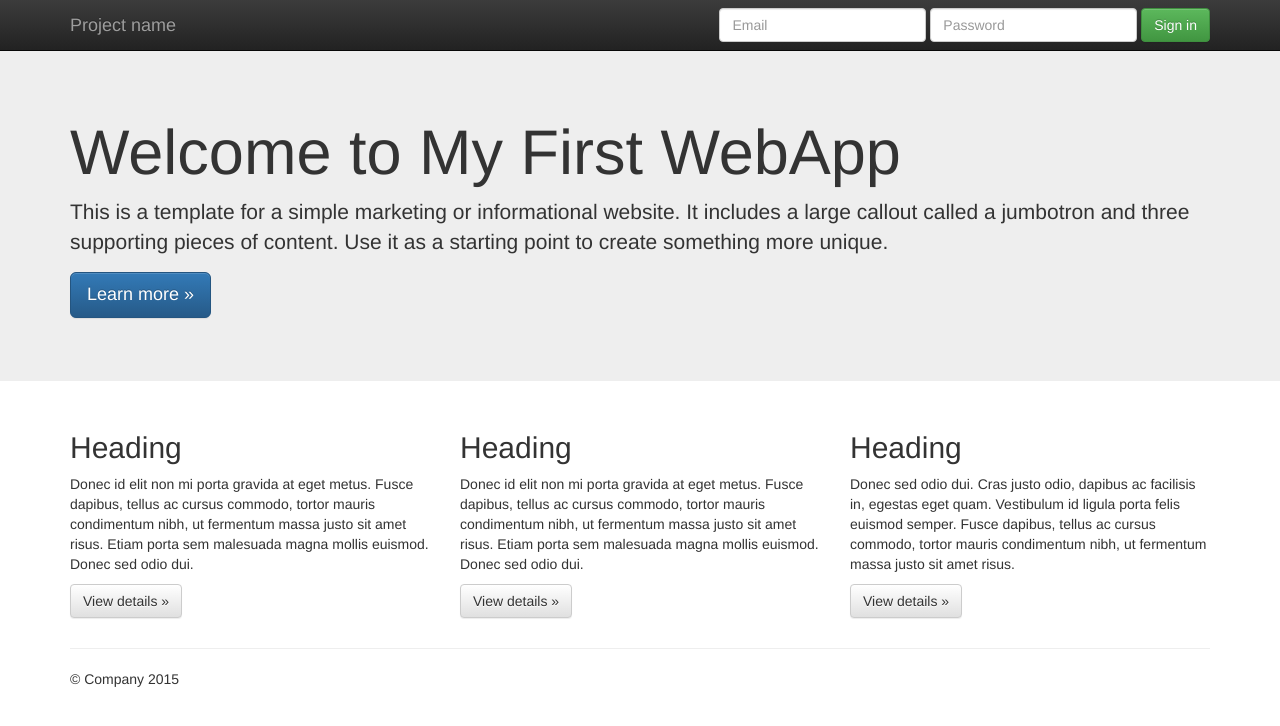
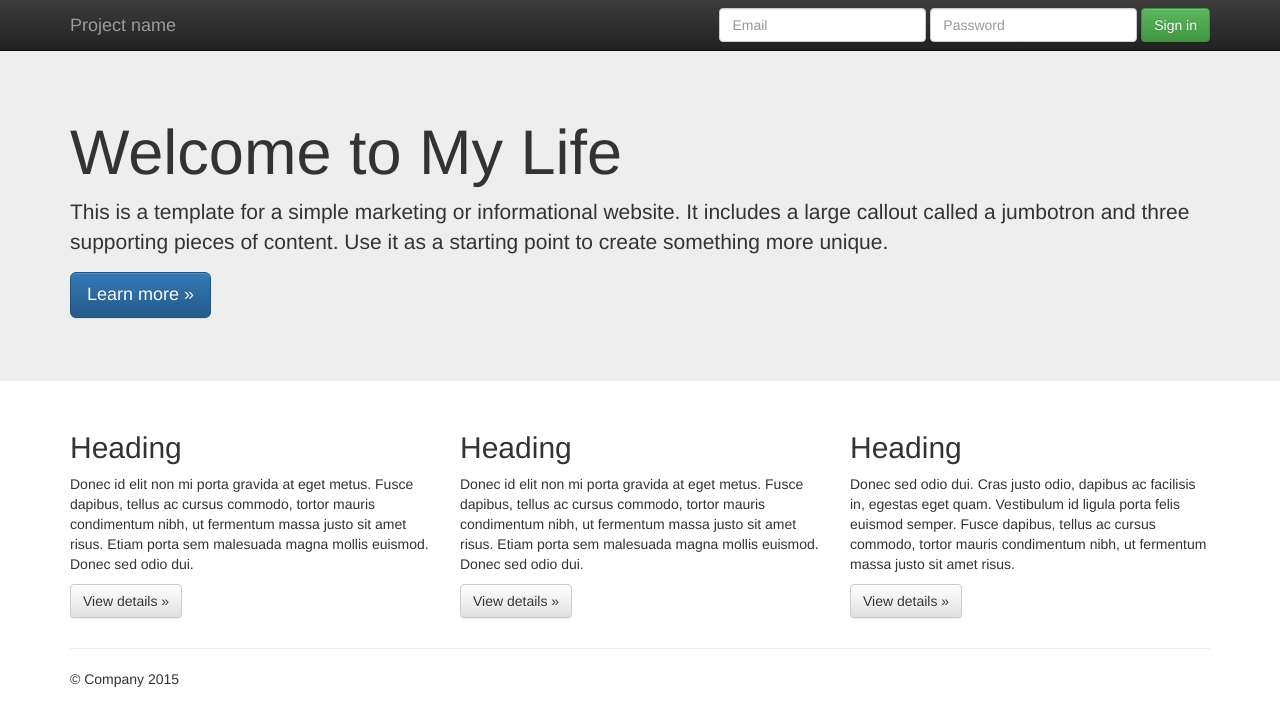
Before and after one commit to dorisnganje/Webapp01, a plain HTML site: page index.html in a window 1280 px wide. Drawn offline with nearby package versions, Linux system fonts and the light colour scheme.

Commit message:
new test

```diff
--- a/index.html
+++ b/index.html
@@ -55,7 +55,7 @@
     <!-- Main jumbotron for a primary marketing message or call to action -->
     <div class="jumbotron">
       <div class="container">
-        <h1>Welcome to My First WebApp</h1>
+        <h1>Welcome to My Life</h1>
         <p>This is a template for a simple marketing or informational website. It includes a large callout called a jumbotron and three supporting pieces of content. Use it as a starting point to create something more unique.</p>
         <p><a class="btn btn-primary btn-lg" href="#" role="button">Learn more &raquo;</a></p>
       </div>
```
